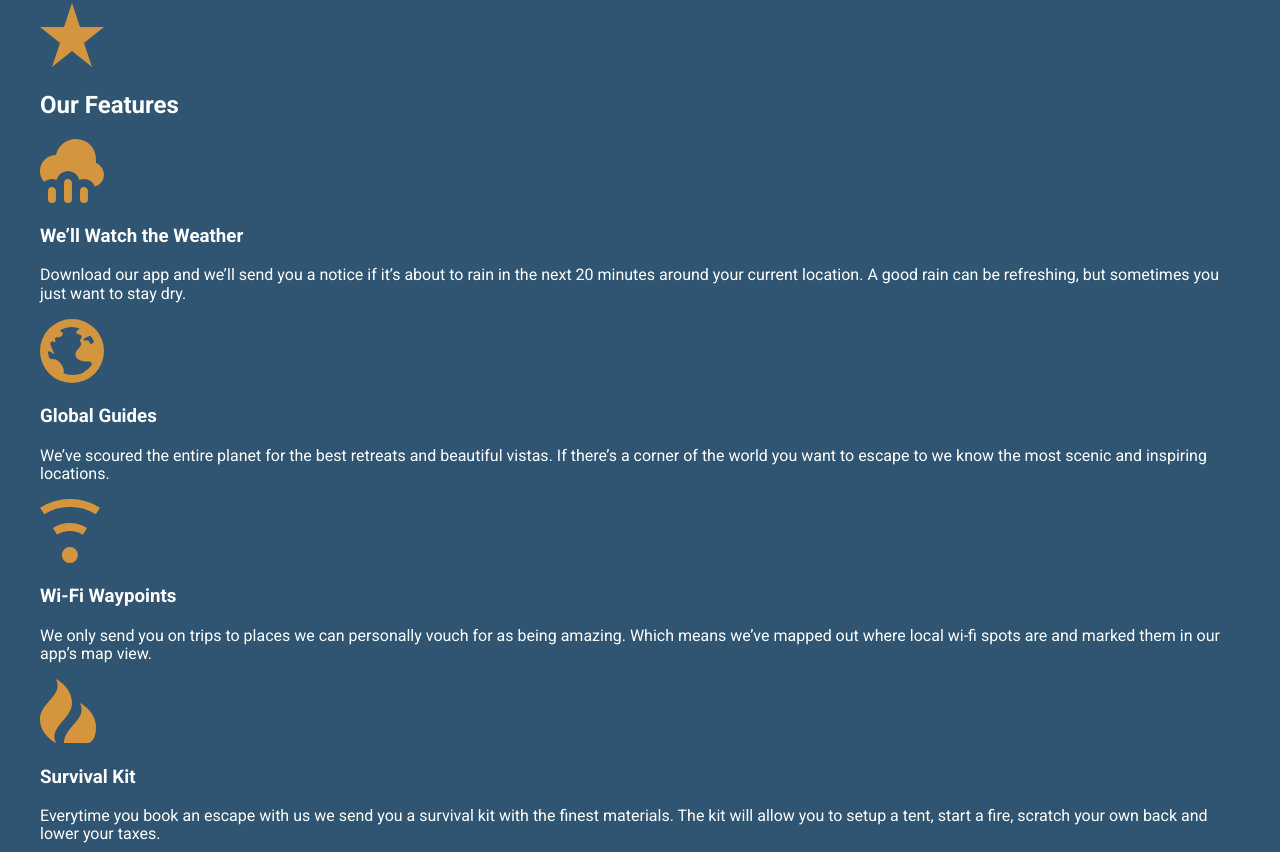
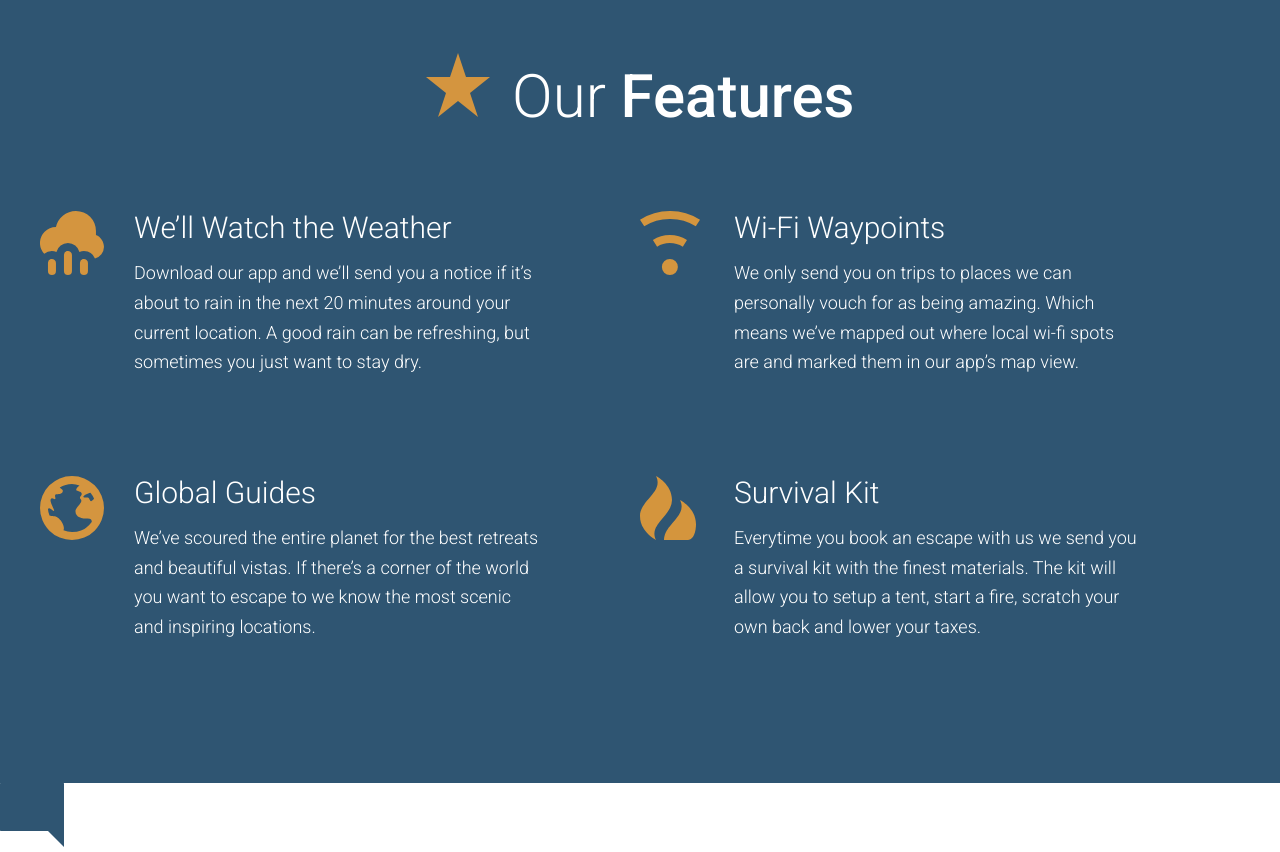
Before and after one commit to zoltankada/udemyCourse, a website: page app/index.html in a window 1280 px wide. Shown: the part 2268-3120 px from the top of the page. Drawn offline with Linux system fonts and the light colour scheme.

Commit message:
features formatted

```diff
--- /dev/null
+++ b/app/assets/styles/modules/_feature-item.css
@@ -0,0 +1,32 @@
+.feature-item {
+    position: relative;
+    padding-bottom: 2.5rem;
+
+    @mixin atSmall {
+        padding-left: 94px;
+    }
+
+    &__icon {
+        display: block;
+        margin: 0 auto;
+
+        @mixin atSmall {
+            position: absolute;
+            left: 0;
+        }
+    }
+
+    &__title {
+        font-size: 1.6rem;
+        font-weight: 300;
+        margin-top: .7em;
+        margin-bottom: .8rem;
+        text-align: center;
+
+        @mixin atSmall {
+            text-align: left;
+            margin-top: 1em;
+            font-size: 1.875rem;
+        }
+    }
+}
--- a/app/assets/styles/modules/_generic-content-container.css
+++ b/app/assets/styles/modules/_generic-content-container.css
@@ -1,7 +1,8 @@
 .generic-content-container {
     p {
+        font-weight: 300;
         line-height: 1.65;
-        margin: 1.8rem 0;
+        margin: 0 0 1.8rem 0;
 
         @mixin atSmall {
             font-size: 1.125rem;
--- a/app/assets/styles/modules/_row.css
+++ b/app/assets/styles/modules/_row.css
@@ -25,6 +25,11 @@
             float: left;
             width: 63%;
         }
+
+        &__medium-6 {
+            float: left;
+            width: 50%;
+        }
     }
 
     &__b-margin-until-medium {
@@ -35,7 +40,15 @@
         margin-right: -65px;
     }
 
-    &--gutters > div{
+    &--gutters-large {
+        padding-right: -100px;
+    }
+
+    &--gutters > div {
         padding-right: 65px;
     }
+
+    &--gutters-large > div {
+        padding-right: 100px;
+    }
 }
--- /dev/null
+++ b/app/assets/styles/modules/_section-title.css
@@ -0,0 +1,27 @@
+.section-title {
+    font-size: 2.55rem;
+    font-weight: 300;
+    text-align: center;
+
+    @mixin atSmall {
+        font-size: 3.75rem;
+    }
+
+    strong {
+        font-weight: 500;
+    }
+
+    &__icon {
+        display: block;
+        margin-left: auto;
+        margin-right: auto;
+        margin-bottom: .6rem;
+
+        @mixin atSmall {
+            margin-right: .5rem;
+            margin-left: 0;
+            margin-bottom: 0;
+            display: inline-block;
+        }
+    }
+}
--- a/app/assets/styles/styles.css
+++ b/app/assets/styles/styles.css
@@ -9,3 +9,5 @@
 @import "modules/_headline.css";
 @import "modules/_row.css";
 @import "modules/_generic-content-container.css";
+@import "modules/_section-title.css";
+@import "modules/_feature-item.css";
--- a/app/index.html
+++ b/app/index.html
@@ -85,28 +85,39 @@
 
   <div id="features" class="page-section page-section--blue">
       <div class="wrapper">
-          <img src="assets/images/icons/star.svg">
-          <h2>Our Features</h2>
+          <h2 class="section-title"><img class="section-title section-title__icon" src="assets/images/icons/star.svg">
+              Our <strong>Features</strong></h2>
 
-          <img src="assets/images/icons/rain.svg">
-          <h3>We&rsquo;ll Watch the Weather</h3>
+          <div class="row row--gutters-large generic-content-container">
+              <div class="row__medium-6">
+                  <div class="feature-item">
+                      <img class="feature-item__icon" src="assets/images/icons/rain.svg">
+                      <h3 class="feature-item__title">We&rsquo;ll Watch the Weather</h3>
                       <p>Download our app and we&rsquo;ll send you a notice if it&rsquo;s about to rain in the next 20 minutes
                           around your current location. A good rain can be refreshing, but sometimes you just want to stay dry.</p>
-
-          <img src="assets/images/icons/globe.svg">
-          <h3>Global Guides</h3>
+                  </div>
+                  <div class="feature-item">
+                      <img class="feature-item__icon" src="assets/images/icons/globe.svg">
+                      <h3 class="feature-item__title">Global Guides</h3>
                       <p>We&rsquo;ve scoured the entire planet for the best retreats and beautiful vistas. If there&rsquo;s a corner
                           of the world you want to escape to we know the most scenic and inspiring locations.</p>
-
-          <img src="assets/images/icons/wifi.svg">
-          <h3>Wi-Fi Waypoints</h3>
+                  </div>
+              </div>
+              <div class="row__medium-6">
+                  <div class="feature-item">
+                      <img class="feature-item__icon" src="assets/images/icons/wifi.svg">
+                      <h3 class="feature-item__title">Wi-Fi Waypoints</h3>
                       <p>We only send you on trips to places we can personally vouch for as being amazing. Which means we&rsquo;ve
                           mapped out where local wi-fi spots are and marked them in our app&rsquo;s map view.</p>
-
-          <img src="assets/images/icons/fire.svg">
-          <h3>Survival Kit</h3>
-          <p>Everytime you book an escape with us we send you a survival kit with the finest materials. The kit will
-              allow you to setup a tent, start a fire, scratch your own back and lower your taxes.</p>
+                  </div>
+                  <div class="feature-item">
+                      <img class="feature-item__icon" src="assets/images/icons/fire.svg">
+                      <h3 class="feature-item__title">Survival Kit</h3>
+                      <p>Everytime you book an escape with us we send you a survival kit with the finest materials. The kit
+                          will allow you to setup a tent, start a fire, scratch your own back and lower your taxes.</p>
+                  </div>
+              </div>
+          </div>
       </div>
   </div>
 
--- a/app/temp/styles/styles.css
+++ b/app/temp/styles/styles.css
@@ -583,6 +583,11 @@
             float: left;
             width: 63%;
         }
+
+        .row__medium-6 {
+            float: left;
+            width: 50%;
+        }
     }
 
 .row__b-margin-until-medium {
@@ -593,13 +598,22 @@
         margin-right: -65px;
     }
 
-.row--gutters > div{
+.row--gutters-large {
+        padding-right: -100px;
+    }
+
+.row--gutters > div {
         padding-right: 65px;
     }
 
+.row--gutters-large > div {
+        padding-right: 100px;
+    }
+
 .generic-content-container p {
+        font-weight: 300;
         line-height: 1.65;
-        margin: 1.8rem 0;
+        margin: 0 0 1.8rem 0;
     }
 
 @media (min-width: 530px) {
@@ -612,3 +626,79 @@
 .generic-content-container p a {
         font-weight: 700;
     }
+
+.section-title {
+    font-size: 2.55rem;
+    font-weight: 300;
+    text-align: center;
+}
+
+@media (min-width: 530px) {
+
+.section-title {
+        font-size: 3.75rem
+}
+    }
+
+.section-title strong {
+        font-weight: 500;
+    }
+
+.section-title__icon {
+        display: block;
+        margin-left: auto;
+        margin-right: auto;
+        margin-bottom: .6rem;
+    }
+
+@media (min-width: 530px) {
+
+.section-title__icon {
+            margin-right: .5rem;
+            margin-left: 0;
+            margin-bottom: 0;
+            display: inline-block
+    }
+    }
+
+.feature-item {
+    position: relative;
+    padding-bottom: 2.5rem;
+}
+
+@media (min-width: 530px) {
+
+.feature-item {
+        padding-left: 94px
+}
+    }
+
+.feature-item__icon {
+        display: block;
+        margin: 0 auto;
+    }
+
+@media (min-width: 530px) {
+
+.feature-item__icon {
+            position: absolute;
+            left: 0
+    }
+    }
+
+.feature-item__title {
+        font-size: 1.6rem;
+        font-weight: 300;
+        margin-top: .7em;
+        margin-bottom: .8rem;
+        text-align: center;
+    }
+
+@media (min-width: 530px) {
+
+.feature-item__title {
+            text-align: left;
+            margin-top: 1em;
+            font-size: 1.875rem
+    }
+    }
```
Lines whose indentation alone changed are shown as unchanged.
